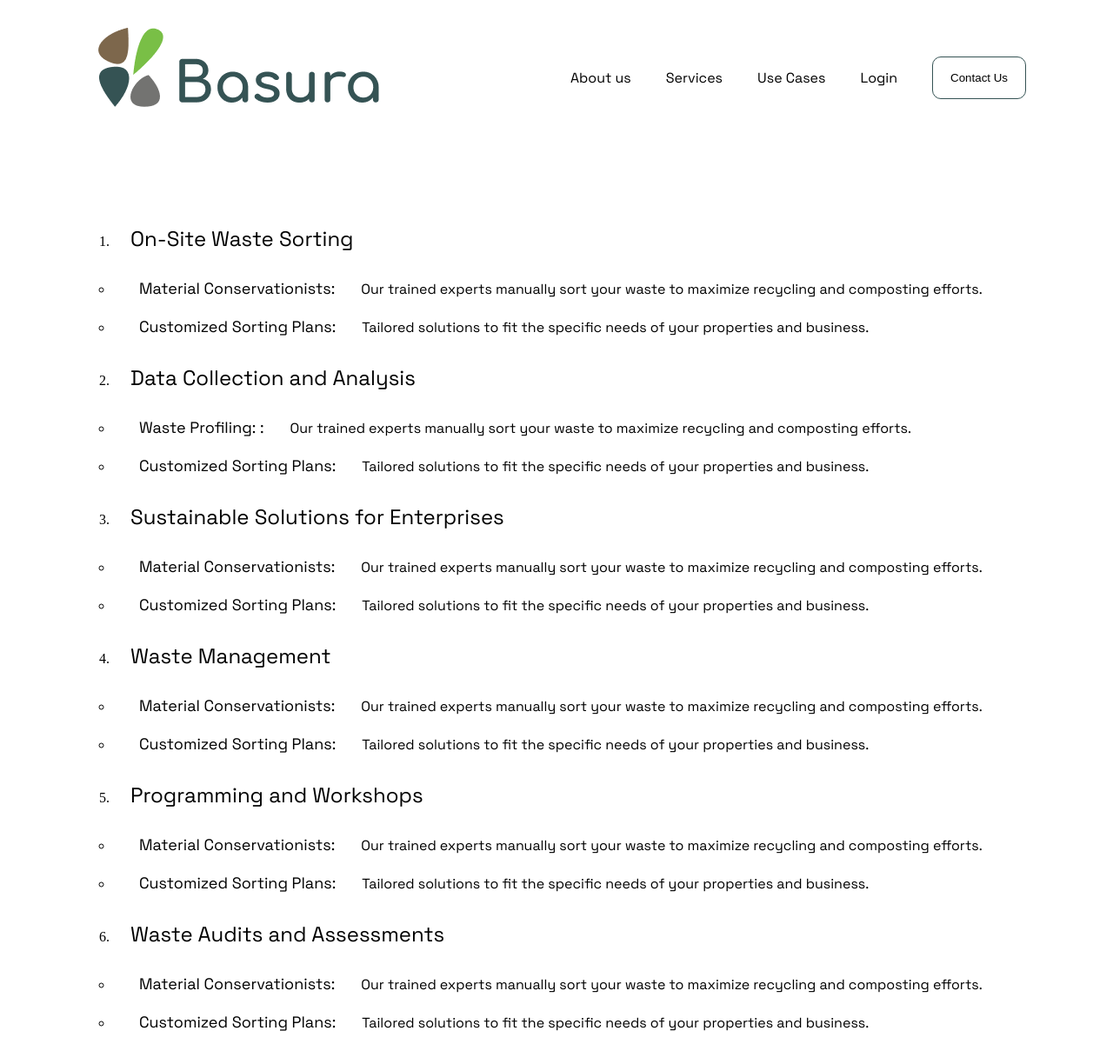
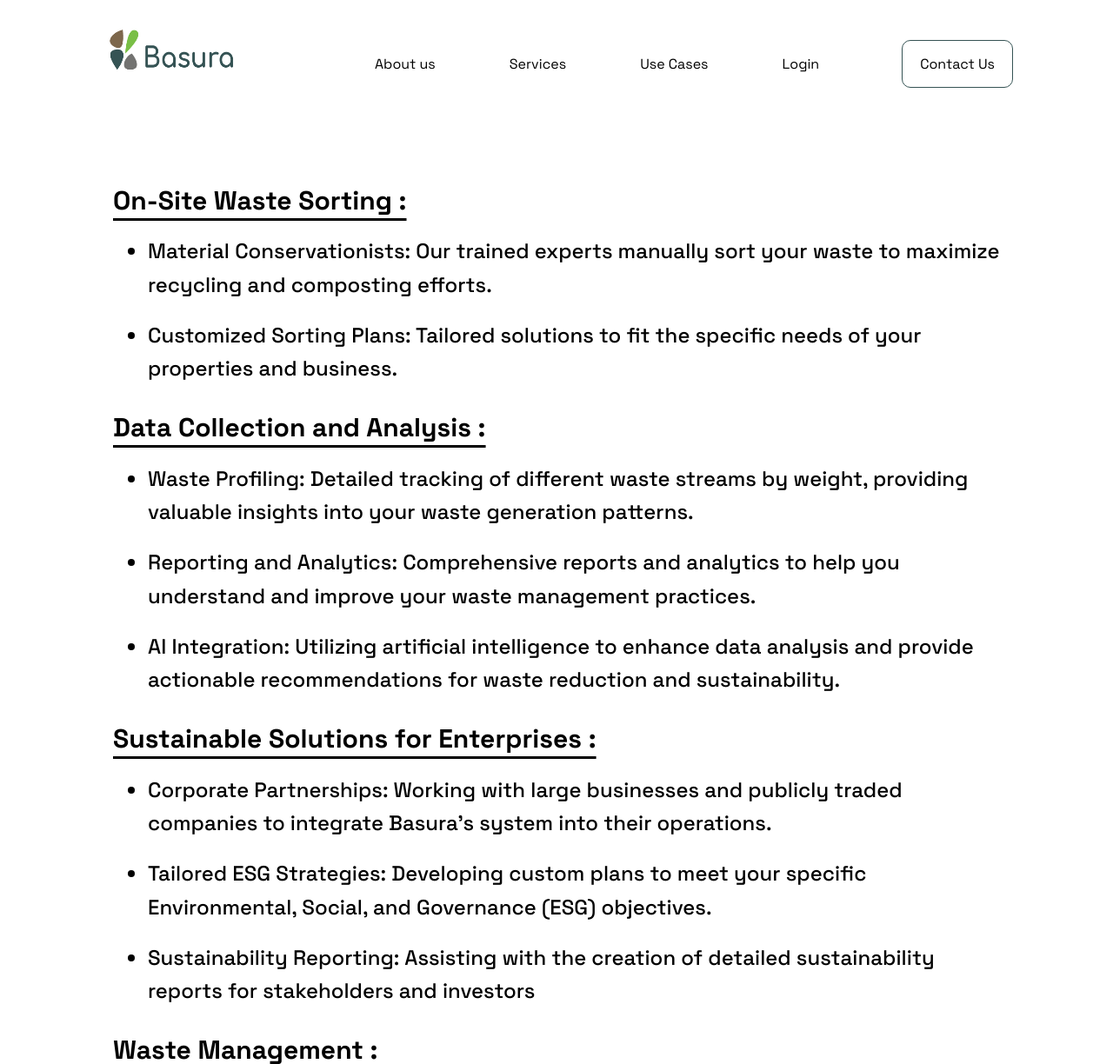
Before and after one commit to sonusasankan/basura.github.io, a plain HTML site: page services_page.html in a window 1280 px wide. Shown: the top 1224 px of the page at 87% size. Drawn offline with Linux system fonts and the light colour scheme.

Commit message:
updated changes

```diff
--- a/css/services_page.css
+++ b/css/services_page.css
@@ -5,19 +5,31 @@
     margin: 30px 100px 20px 100px;
     padding: 30px;
 }
-
-h3{
+.service_title{
+    width: 100%;
+    height: auto;
+}
+h1{
+    font-family: Space Grotesk;
+    font-size: 30px;
+    font-weight: 700;
+    line-height: 38.28px;
+    text-align: left;
+    text-decoration-line: underline;
+    text-decoration-style: solid;
+    text-underline-offset: 24.5%;
+    text-underline-position: from-font;
+    text-decoration-skip-ink: none;
+    margin-top: 30px;
+}
+li{
+    font-family: Space Grotesk;
     font-size: 24px;
-    font-weight: 400;
-    padding: 20px;
+    font-weight: 500;
+    line-height: 38.28px;
+    text-align: left;
+    text-underline-position: from-font;
+    text-decoration-skip-ink: none;
+    margin-left: 40px;
+    padding-top: 20px;
 }
-p{
-    font-size: 16px;
-    font-weight: 400;
-    padding: 10px;
-}
-b{
-    font-size: 18px;
-    font-weight: 400;
-    padding: 20px;
-}
--- a/services_page.html
+++ b/services_page.html
@@ -10,62 +10,72 @@
 </head>
 <body>
     <div class="nav_bar">
-        <div class="logo">
-          <a href="/"><img src="images/logo.png" alt="logo" /></a>
+      <nav>
+        <a href="/"><img src="images/logo.png" alt="logo"></a>
+          <label for="toggler">
+            <i class="fa fa-bars"></i>
+          </label>
+        <input type="checkbox" id="toggler" name="">
+          <div class="menu">
+            <ul class="list">
+              <li><a href="#">About us</a></li>
+              <li><a href="services_page.html">Services</a></li>
+              <li><a href="#">Use Cases</a></li>
+              <li><a href="#">Login</a></li>
+              <li><a href="#" class="nav_btn secondary_btn">Contact Us</a></li>
+            </ul>
           </div>
-        <div class="nav_links">
-          <div class="nav_link">
-            <a href="#">About us</a>
-          </div>
-          <div class="nav_link">
-            <a href="#">Services</a>
-          </div>
-          <div class="nav_link">
-            <a href="#">Use Cases</a>
-          </div>
-          <div class="nav_link">
-            <a href="#">Login</a>
-          </div>
-          <div class="nav_link">
-            <button class="nav_btn secondary_btn">Contact Us</button>
-          </div>
-        </div>
+        </nav>
       </div>
       <div class="service_card_brief_description">
-        <ol>
-            <li><h3>On-Site Waste Sorting</h3>
+        <div class="service_title">
+          <h1>On-Site Waste Sorting :</h1>
           <ul>
-                    <li><p><b>Material Conservationists:</b>Our trained experts manually sort your waste to maximize recycling and composting efforts.</p></li>
-                    <li><p><b>Customized Sorting Plans:</b>Tailored solutions to fit the specific needs of your properties and business.</p></li>
+            <li>Material Conservationists: Our trained experts manually sort your waste to maximize recycling and composting efforts.</li>
+            <li>Customized Sorting Plans: Tailored solutions to fit the specific needs of your properties and business.</li>
           </ul>
-            </li>
-            <li><h3>Data Collection and Analysis</h3>
+        </div>
+        <div class="service_title">
+          <h1>Data Collection and Analysis :</h1>
           <ul>
-                <li><p><b>Waste Profiling: :</b>Our trained experts manually sort your waste to maximize recycling and composting efforts.</p></li>
-                <li><p><b>Customized Sorting Plans:</b>Tailored solutions to fit the specific needs of your properties and business.</p></li>
+            <li>Waste Profiling: Detailed tracking of different waste streams by weight, providing valuable insights into your waste generation patterns.</li>
+            <li>Reporting and Analytics: Comprehensive reports and analytics to help you understand and improve your waste management practices.</li>
+            <li>AI Integration: Utilizing artificial intelligence to enhance data analysis and provide actionable recommendations for waste reduction and sustainability.</li>
           </ul>
-            </li>
-            <li><h3>Sustainable Solutions for Enterprises</h3>
+        </div>
+        <div class="service_title">
+          <h1>Sustainable Solutions for Enterprises :</h1>
           <ul>
-                <li><p><b>Material Conservationists:</b>Our trained experts manually sort your waste to maximize recycling and composting efforts.</p></li>
-                <li><p><b>Customized Sorting Plans:</b>Tailored solutions to fit the specific needs of your properties and business.</p></li>
-              </ul></li>
-            <li><h3>Waste Management </h3>
+            <li>Corporate Partnerships: Working with large businesses and publicly traded companies to integrate Basura’s system into their operations.</li>
+            <li>Tailored ESG Strategies: Developing custom plans to meet your specific Environmental, Social, and Governance (ESG) objectives.</li>
+            <li>Sustainability Reporting: Assisting with the creation of detailed sustainability reports for stakeholders and investors</li>
+          </ul>
+        </div>
+        <div class="service_title">
+          <h1>Waste Management : </h1>
           <ul>
-                <li><p><b>Material Conservationists:</b>Our trained experts manually sort your waste to maximize recycling and composting efforts.</p></li>
-                <li><p><b>Customized Sorting Plans:</b>Tailored solutions to fit the specific needs of your properties and business.</p></li>
-              </ul></li>
-            <li><h3>Programming and Workshops</h3>
+            <li>Paper and Cardboard Recycling: Efficient collection and processing of paper products.</li>
+            <li>Plastic, Glass, and Metal Recycling: Comprehensive recycling solutions for a variety of materials.</li>
+            <li>Organic Waste Composting: Transforming food scraps, yard waste, and compostable paper into valuable compost.</li>
+            <li>Textile Recycling: Solutions for recycling clothing, linens, shoes, and accessories.</li>
+            <li>Electronic Waste Disposal: Safe and compliant disposal of electronics and hazardous household products.</li>
+            <li>Special Waste Handling: Management of construction and demolition debris, furniture, and other difficult-to-recycle items.</li>
+          </ul>
+        </div>
+        <div class="service_title">
+          <h1>Programming and Workshops : </h1>
           <ul>
-                <li><p><b>Material Conservationists:</b>Our trained experts manually sort your waste to maximize recycling and composting efforts.</p></li>
-                <li><p><b>Customized Sorting Plans:</b>Tailored solutions to fit the specific needs of your properties and business.</p></li>
-              </ul></li>
-            <li><h3>Waste Audits and Assessments</h3>
+            <li>Employee Training: Educating your staff on best practices for waste reduction and recycling.</li>
+            <li>Community Outreach: Programs to engage and educate the local community on sustainable waste management practices.</li>
+          </ul>
+        </div>
+        <div class="service_title">
+          <h1>Waste Audits and Assessments : </h1>
           <ul>
-                <li><p><b>Material Conservationists:</b>Our trained experts manually sort your waste to maximize recycling and composting efforts.</p></li>
-                <li><p><b>Customized Sorting Plans:</b>Tailored solutions to fit the specific needs of your properties and business.</p></li>
-              </ul></li>
-          </ol>
+            <li>nitial Waste Audit: We conduct a thorough assessment of your current waste management practices to identify areas for improvement.</li>
+            <li>Ongoing Assessments: Regular evaluations to ensure continuous improvement and alignment with sustainability goals.</li>
+          </ul>
+        </div>
       </div>
       <div class="footer_block">
         <footer>
@@ -128,6 +138,16 @@
           </div>
         </footer>
       </div>
+      <script>
+        document.onscroll = (e) => {
+          console.log(e, window.scrollY);
+          if (window.scrollY > 100) {
+            document.querySelector(".nav_bar").classList.add("sticky");
+          } else {
+            document.querySelector(".nav_bar").classList.remove("sticky");
+          }
+        };
+      </script>
       <script src="script.js"></script>
 </body>
 </html>
--- a/style.css
+++ b/style.css
@@ -883,6 +883,9 @@ textarea {
   height: 100%;
   margin-top: 20px;
   padding: 20px;
+}
+.contact_input_block > form > label{
+  color: #000000;
 }
 .contact_input_block > form > input {
   border-radius: 10px;
@@ -1770,11 +1773,11 @@ footer {
   }
   .service_image {
     height: 150px;
-    margin-top: 80px;
+    margin: 80px 0 0 0;
   }
   .service_img > img {
-    width: 100%;
-    height: 20%;
+    width: 120%;
+    height: 30%;
   }
   .team_card {
     max-width: 320px;
@@ -1788,11 +1791,40 @@ footer {
     width: auto;
     padding: 0 10px;
   }
+  .work_title_block{
+    display: flex;
+    flex-direction: column;
+    margin-bottom: 40px;
+    align-items: center;
+    justify-content: center;
+  }
   .work_title {
-    min-width: 420px;
+    max-width: 420px;
     width: auto;
     height: auto;
     padding: 0 10px;
+    margin-bottom: 30px;
+  }
+  .work_text{
+    margin-bottom: 30px;
+    height: auto;
+    width: auto;
+  }
+  .accordion_block{
+    margin-top: 70px;
+  }
+  .title_desc{
+    display: flex;
+    flex-direction: column;
+    justify-content: center;
+    align-items: center;
+    margin-top: 40px;
+  }
+  .title{
+    margin-bottom: 30px;
+  }
+  .testminoal_text{
+    margin-bottom: 30px;
   }
   .media {
     width: 90%;
@@ -1806,6 +1838,7 @@ footer {
   }
   .contact_us_block {
     padding: 20px 0 0 0;
+    margin-top: 50px;
   }
   .contact_image {
     margin: 0;
```
Lines whose indentation alone changed are shown as unchanged.
